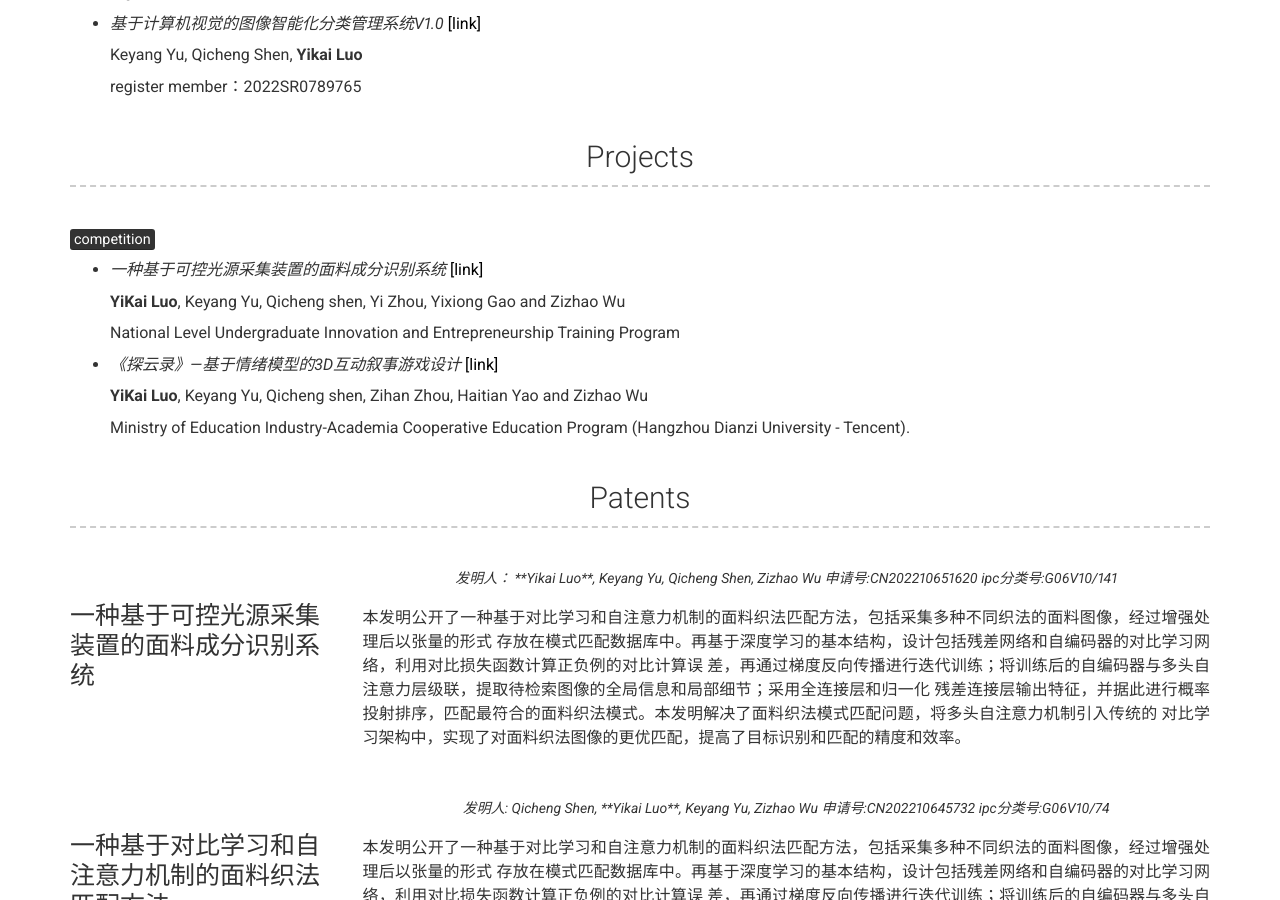
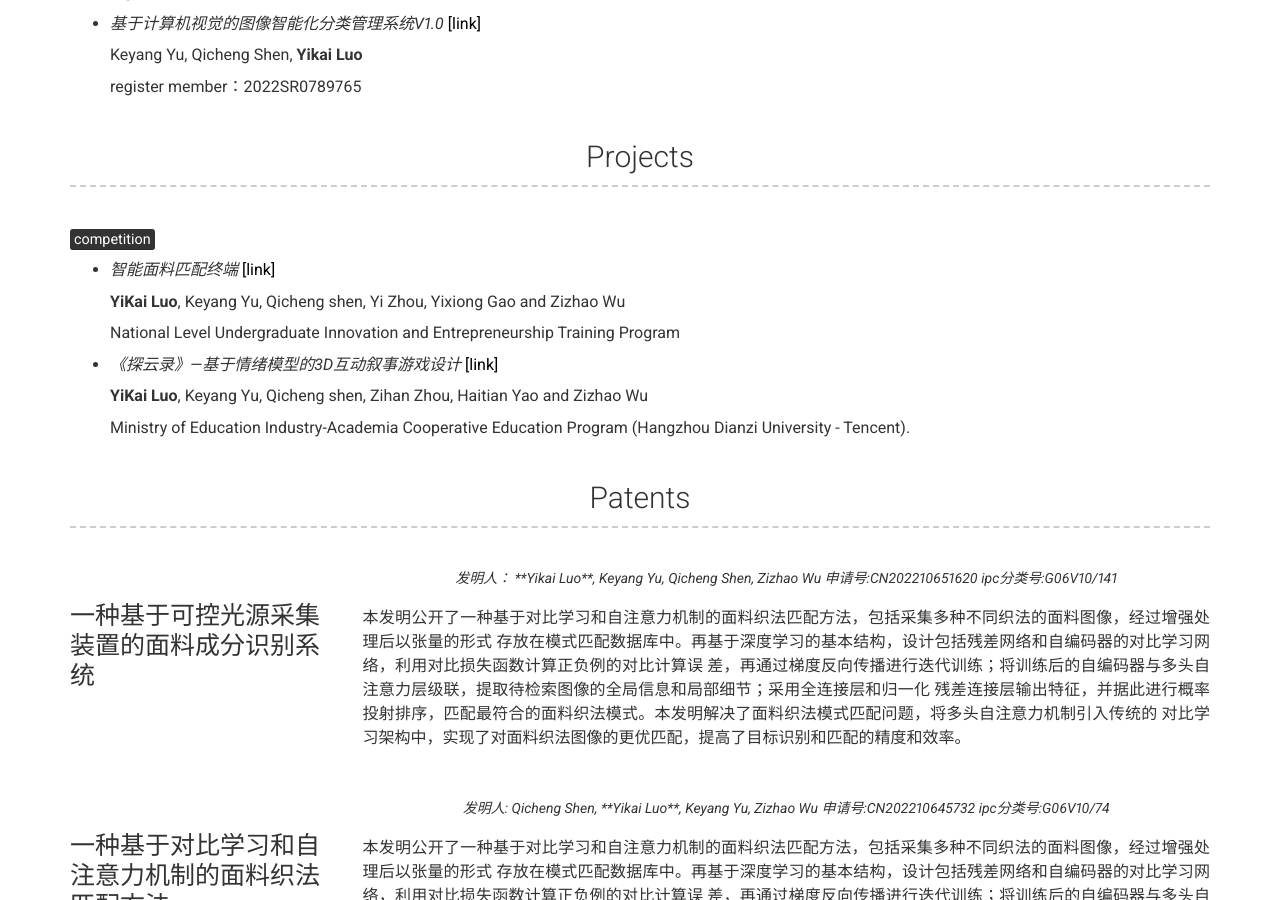
Before and after one commit to LYK0520/LYK0520.github.io, a Jekyll site: the page built from index.md, in a window 1280 px wide and 900 px high, scrolled down 1098 px. Built offline with Jekyll 4.4.1, drawn with Linux system fonts in a browser that asks for light colours; nearby versions of some CDN libraries.

Commit message:
Update _config.yml

```diff
--- a/_config.yml
+++ b/_config.yml
@@ -118,7 +118,7 @@ content:
     content: | # this will include new lines to allow paragraphs
 
       <mark>competition</mark>
-      - *一种基于可控光源采集装置的面料成分识别系统* <a href="" style="color: black;" target="_blank">[link]</a>
+      - *智能面料匹配终端* <a href="" style="color: black;" target="_blank">[link]</a>
 
           **YiKai Luo**, Keyang Yu, Qicheng shen, Yi Zhou, Yixiong Gao and Zizhao Wu
 
```
